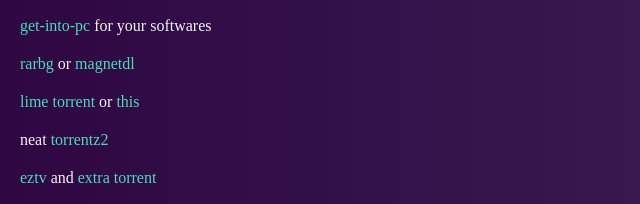
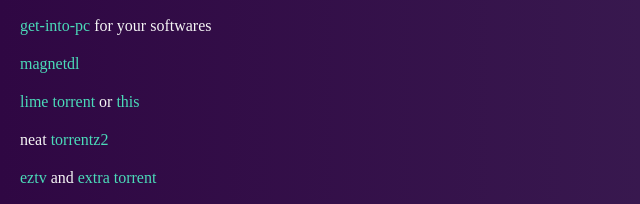
Before and after one commit to kojokwakye/mini-bookmark, a plain HTML site: page index.html in a window 1280 px wide. Shown: the part 312-516 px from the top of the page, 0-640 px from the left. Drawn offline with Linux system fonts and the light colour scheme.

Commit message:
removed rarbg

```diff
--- a/index.html
+++ b/index.html
@@ -62,7 +62,6 @@
         softwares
       </p>
       <p>
-        <a target="_blank" href="https://rarbgto.org/index70.php">rarbg</a> or
         <a target="_blank" href="https://www.magnetdl.com/">magnetdl</a>
       </p>
       <p>
```
